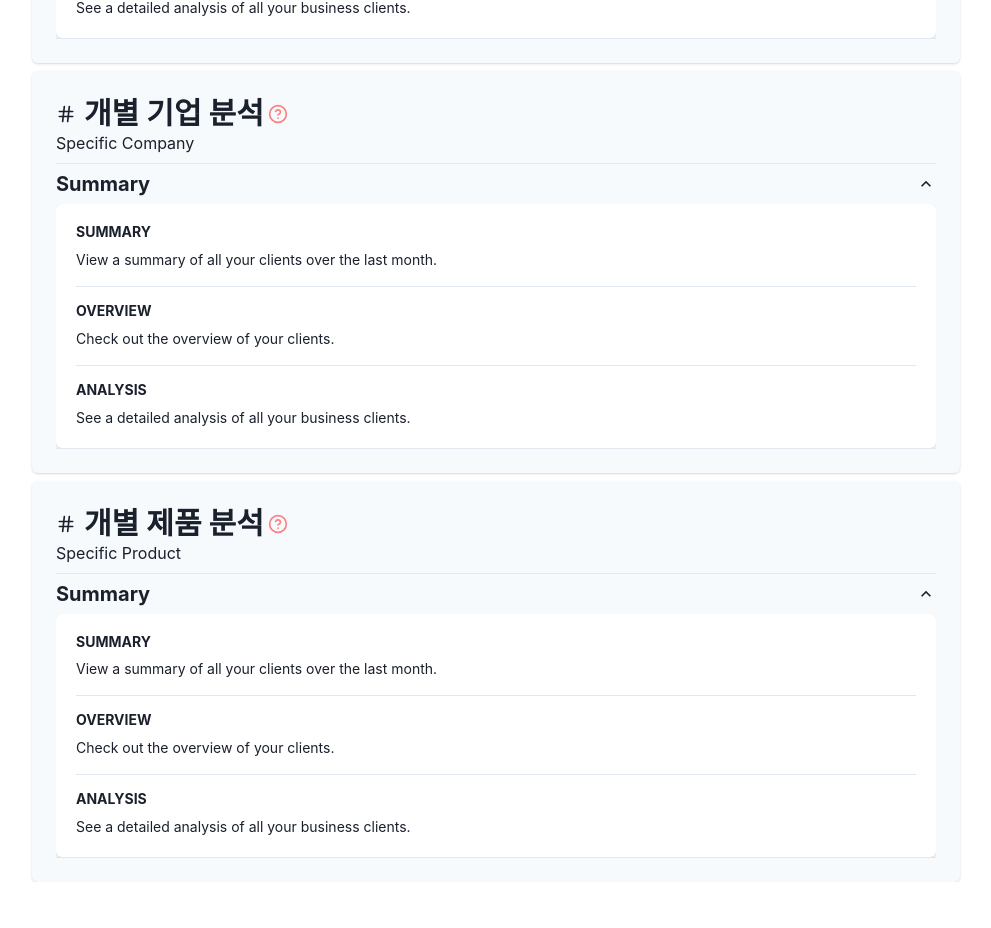
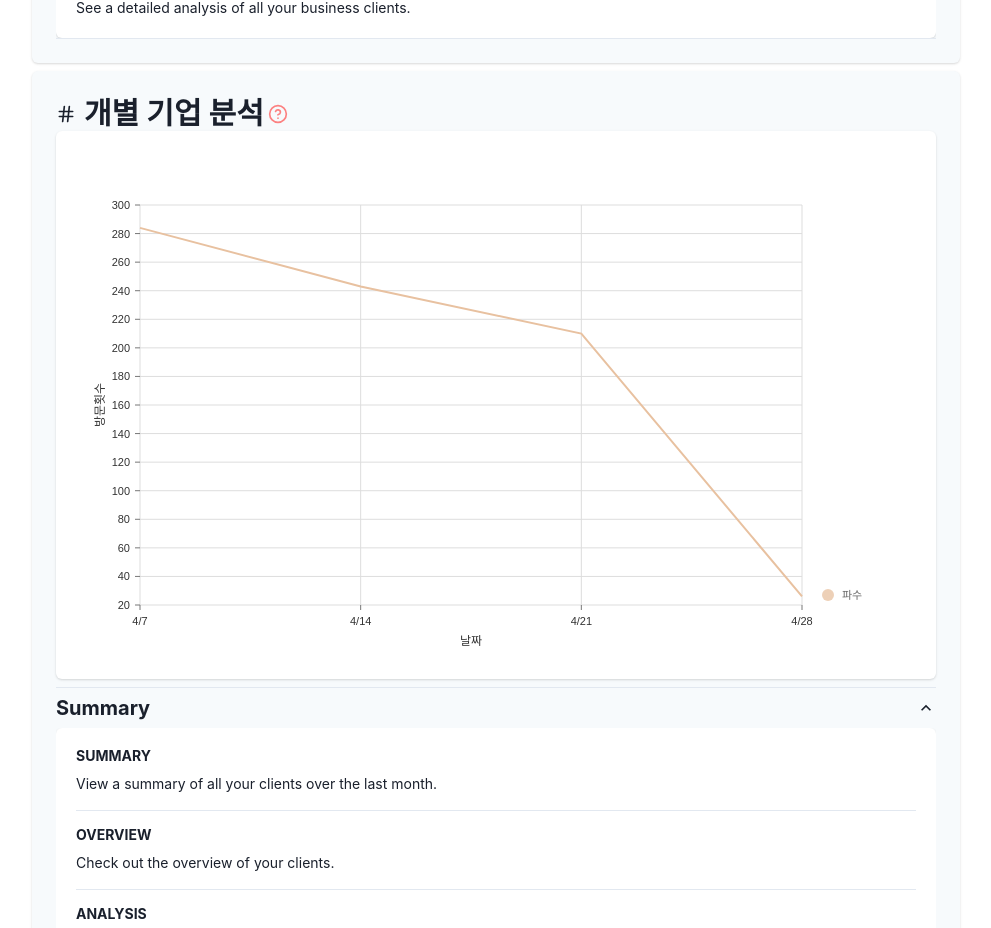
Before and after one commit to LogBoard-fasoo/logboard_client, a React (Create React App) app: page /data-analysis in a window 1280 px wide. Shown: the part 2277-3205 px from the top of the page, without its empty margins (264-1255 px from the left). Before the commit the page ends 3159 px from the top, so only its background shows below. Built offline with nearby package versions, Linux system fonts and the light colour scheme.

Commit message:
feat: trend graph

```diff
--- a/package.json
+++ b/package.json
@@ -11,6 +11,7 @@
     "@mui/material": "^5.13.3",
     "@mui/x-date-pickers": "^6.6.0",
     "@nivo/bar": "^0.83.0",
+    "@nivo/line": "^0.83.0",
     "@nivo/pie": "^0.83.0",
     "@testing-library/jest-dom": "^5.16.5",
     "@testing-library/react": "^13.4.0",
--- /dev/null
+++ b/src/components/common/GraphChart.jsx
@@ -0,0 +1,104 @@
+import React from "react";
+import { ResponsiveLine } from "@nivo/line";
+
+// TODO: 기업 여러개 선택 가능
+const data = [
+    {
+        id: "파수",
+        color: "hsl(40, 70%, 50%)",
+        data: [
+            {
+                x: "4/7",
+                y: 284,
+            },
+            {
+                x: "4/14",
+                y: 243,
+            },
+            {
+                x: "4/21",
+                y: 210,
+            },
+            {
+                x: "4/28",
+                y: 26,
+            },
+            {
+                x: "4/28",
+                y: 26,
+            },
+            {
+                x: "4/28",
+                y: 26,
+            },
+        ],
+    },
+];
+
+export default function GraphChart() {
+    return (
+        <ResponsiveLine
+            data={data}
+            margin={{ top: 50, right: 110, bottom: 50, left: 60 }}
+            xScale={{ type: "point" }}
+            yScale={{
+                type: "linear",
+                min: "auto",
+                max: "auto",
+                stacked: true,
+                reverse: false,
+            }}
+            yFormat=" >-.2f"
+            axisTop={null}
+            axisRight={null}
+            axisBottom={{
+                tickSize: 5,
+                tickPadding: 5,
+                tickRotation: 0,
+                legend: "날짜",
+                legendOffset: 36,
+                legendPosition: "middle",
+            }}
+            axisLeft={{
+                tickSize: 5,
+                tickPadding: 5,
+                tickRotation: 0,
+                legend: "방문횟수",
+                legendOffset: -40,
+                legendPosition: "middle",
+            }}
+            pointSize={10}
+            pointColor={{ theme: "background" }}
+            pointBorderWidth={2}
+            pointBorderColor={{ from: "serieColor" }}
+            pointLabelYOffset={-12}
+            useMesh={true}
+            legends={[
+                {
+                    anchor: "bottom-right",
+                    direction: "column",
+                    justify: false,
+                    translateX: 100,
+                    translateY: 0,
+                    itemsSpacing: 0,
+                    itemDirection: "left-to-right",
+                    itemWidth: 80,
+                    itemHeight: 20,
+                    itemOpacity: 0.75,
+                    symbolSize: 12,
+                    symbolShape: "circle",
+                    symbolBorderColor: "rgba(0, 0, 0, .5)",
+                    effects: [
+                        {
+                            on: "hover",
+                            style: {
+                                itemBackground: "rgba(0, 0, 0, .03)",
+                                itemOpacity: 1,
+                            },
+                        },
+                    ],
+                },
+            ]}
+        />
+    );
+}
--- a/src/components/dataAnalysis/SpecificCompany.jsx
+++ b/src/components/dataAnalysis/SpecificCompany.jsx
@@ -1,5 +1,23 @@
 import React from "react";
+import GraphChart from "../common/GraphChart";
+import { Box, Grid } from "@chakra-ui/react";
 
 export default function SpecificCompany() {
-    return <div>Specific Company</div>;
+    return (
+        <Box>
+            <Grid templateColumns={{ base: "1fr" }} gap={4}>
+                <GraphBox />
+            </Grid>
+        </Box>
+    );
 }
+
+function GraphBox() {
+    return (
+        <Box boxShadow="base" p="6" rounded="md" bg="white">
+            <Box style={{ width: "100%", height: "500px" }}>
+                <GraphChart />
+            </Box>
+        </Box>
+    );
+}
--- a/src/components/layout/Sidebar.jsx
+++ b/src/components/layout/Sidebar.jsx
@@ -87,7 +87,7 @@ function NavItem({ icon, to, children, ...rest }) {
                 role="group"
                 cursor="pointer"
                 _hover={{
-                    bg: "blue.600",
+                    bg: "rgba(43,108,176, 0.4)",
                     color: "white",
                 }}
                 bg={location.pathname === to ? "blue.600" : "none"}
```
Also changed, not shown: 1 other file (tests, documents, lock files or other folders).
